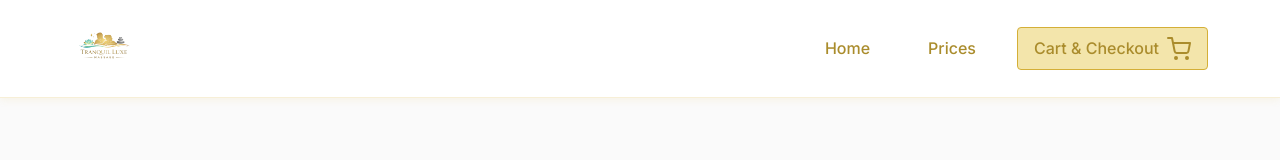
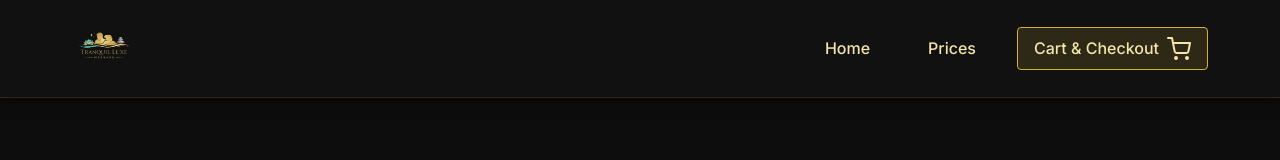
Before and after one commit to xod3/tranquil-luxe, a Next.js app: page /admin in a window 1280 px wide. Shown: the top 160 px of the page. Built offline with nearby package versions, Linux system fonts and the light colour scheme; no server answers; the database is empty; a web font is replaced by a local one.

Commit message:
feat: Complete Dark Luxe VIP theme - dark backgrounds, alluring copy, moody aesthetic

```diff
--- a/src/app/checkout/checkout.module.css
+++ b/src/app/checkout/checkout.module.css
@@ -12,7 +12,7 @@
 }
 
 .cartSection {
-  background: var(--white-pure);
+  background: #1A1A1A;
   padding: 2rem;
   border-radius: var(--radius-md);
   border: 1px solid rgba(212, 175, 55, 0.1);
@@ -92,7 +92,7 @@
 
 .selectedMethod {
   background-color: var(--gold-primary);
-  color: var(--white-pure);
+  color: #111;
   border-color: var(--gold-primary);
   box-shadow: var(--shadow-sm);
 }
@@ -102,7 +102,7 @@
 }
 
 .paymentInstructions {
-  background-color: rgba(212, 175, 55, 0.05);
+  background-color: rgba(212, 175, 55, 0.03);
   padding: 1.5rem;
   border-radius: var(--radius-sm);
   border-left: 4px solid var(--gold-primary);
--- a/src/app/globals.css
+++ b/src/app/globals.css
@@ -3,19 +3,19 @@
 :root {
   --gold-primary: #D4AF37;
   --gold-light: #F3E5AB;
-  --gold-dark: #AA8C2C;
-  --white-bg: #FAFAFA;
-  --white-pure: #FFFFFF;
-  --text-main: #333333;
-  --text-muted: #666666;
-  --text-light: #999999;
+  --gold-dark: #C5A028;
+  --white-bg: #0D0D0D;
+  --white-pure: #1A1A1A;
+  --text-main: #E8E0D0;
+  --text-muted: #A89F8F;
+  --text-light: #7A7060;
 
   --font-serif: 'Playfair Display', serif;
   --font-sans: 'Inter', sans-serif;
 
-  --shadow-sm: 0 2px 8px rgba(212, 175, 55, 0.1);
-  --shadow-md: 0 8px 24px rgba(212, 175, 55, 0.15);
-  --shadow-lg: 0 16px 48px rgba(212, 175, 55, 0.2);
+  --shadow-sm: 0 2px 8px rgba(0, 0, 0, 0.3);
+  --shadow-md: 0 8px 24px rgba(0, 0, 0, 0.4);
+  --shadow-lg: 0 16px 48px rgba(0, 0, 0, 0.5);
 
   --radius-sm: 4px;
   --radius-md: 8px;
@@ -63,13 +63,13 @@ a:hover {
 
 /* Navbar */
 .navbar {
-  background-color: var(--white-pure);
-  border-bottom: 1px solid rgba(212, 175, 55, 0.2);
+  background-color: #111111;
+  border-bottom: 1px solid rgba(212, 175, 55, 0.15);
   position: sticky;
   top: 0;
   z-index: 100;
   padding: 1rem 0;
-  box-shadow: var(--shadow-sm);
+  box-shadow: 0 2px 12px rgba(0, 0, 0, 0.5);
 }
 
 .nav-content {
@@ -102,7 +102,7 @@ a:hover {
 }
 
 .nav-button {
-  color: var(--gold-dark);
+  color: var(--gold-light);
   text-decoration: none;
   font-weight: 500;
   transition: var(--transition);
@@ -114,16 +114,18 @@ a:hover {
 
 .nav-button:hover {
   color: var(--gold-primary);
-  background-color: rgba(197, 160, 89, 0.05); /* Slight gold tint */
+  background-color: rgba(212, 175, 55, 0.1);
+  border-color: rgba(212, 175, 55, 0.2);
 }
 
 .cart-button {
   display: flex;
   align-items: center;
   gap: 0.5rem;
-  background-color: var(--gold-light);
+  background-color: rgba(212, 175, 55, 0.15);
   border: 1px solid var(--gold-primary);
-  position: relative; /* For the badge positioning */
+  position: relative;
+  color: var(--gold-light);
 }
 
 .cart-button:hover {
@@ -197,7 +199,7 @@ a:hover {
 }
 
 .card {
-  background-color: var(--white-pure);
+  background-color: #1E1E1E;
   border-radius: var(--radius-md);
   box-shadow: var(--shadow-sm);
   padding: 2rem;
@@ -243,11 +245,12 @@ a:hover {
 .form-control {
   width: 100%;
   padding: 0.75rem 1rem;
-  border: 1px solid #EAEAEA;
+  border: 1px solid rgba(212, 175, 55, 0.2);
   border-radius: var(--radius-sm);
   font-family: var(--font-sans);
   transition: var(--transition);
-  background-color: var(--white-bg);
+  background-color: #141414;
+  color: var(--text-main);
 }
 
 .form-control:focus {
```
Also changed, not shown: src/app/page.tsx (+9 -9 lines), src/app/prices/page.tsx (+10 -10 lines), src/app/prices/prices.module.css (+5 -5 lines).
